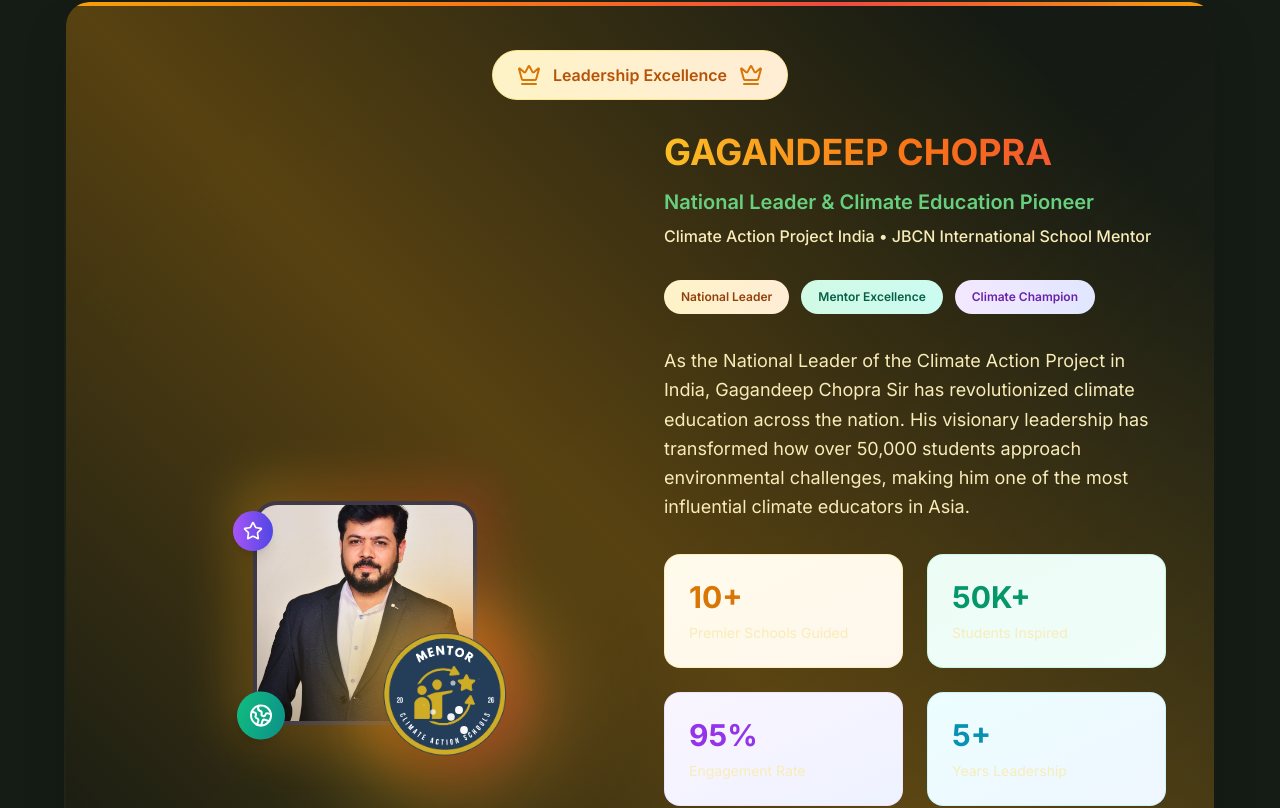
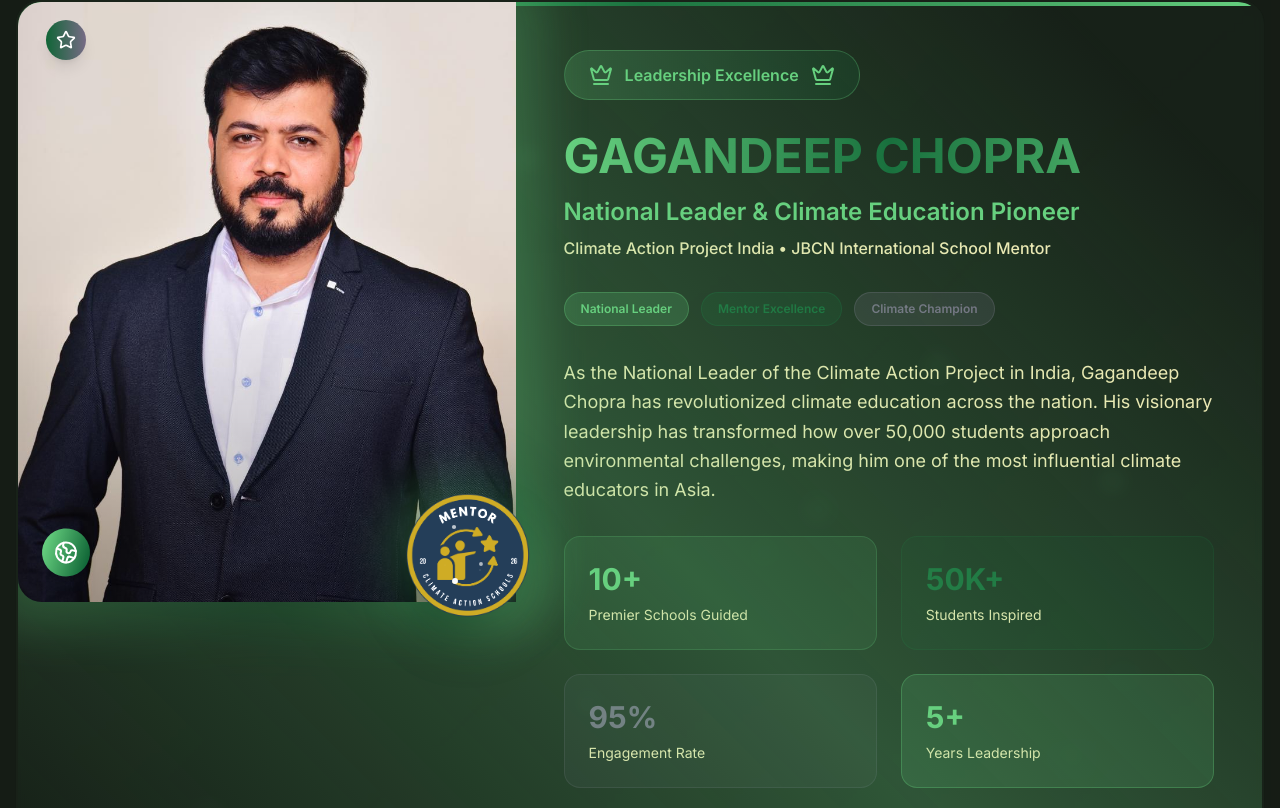
Before and after one commit to GrapheneScar/earth-revive-pulse-40, a React (Vite) app: page /collaborators in a window 1280 px wide. Shown: the part 5213-6021 px from the top of the page. Built offline with nearby package versions, Linux system fonts and the light colour scheme.

Commit message:
Update mentor card layout

```diff
--- a/src/components/EnhancedMentorCard.tsx
+++ b/src/components/EnhancedMentorCard.tsx
@@ -1,27 +1,27 @@
 import { motion } from "framer-motion";
-import { Card } from "@/components/ui/card";
+import { Card, CardContent } from "@/components/ui/card";
 import { Badge } from "@/components/ui/badge";
 import { Users, Award, TreePine, Target, Star, Crown, Globe2 } from "lucide-react";
 
 const EnhancedMentorCard = () => {
   return (
     <motion.div
-      className="relative max-w-6xl mx-auto"
+      className="relative max-w-7xl mx-auto"
       initial={{ opacity: 0, scale: 0.9 }}
       whileInView={{ opacity: 1, scale: 1 }}
       transition={{ duration: 0.8, delay: 0.3 }}
       viewport={{ once: true }}
     >
       {/* Elegant Background with floating elements */}
-      <div className="absolute inset-0 bg-gradient-to-br from-amber-500/5 via-orange-500/5 to-red-500/5 rounded-3xl" />
+      <div className="absolute inset-0 bg-gradient-to-br from-primary/5 via-secondary/5 to-primary/5 rounded-3xl" />
 
       {/* Floating geometric shapes */}
       {[...Array(15)].map((_, i) => (
         <motion.div
           key={i}
           className={`absolute w-6 h-6 ${
-            i % 3 === 0 ? 'bg-amber-400/10' :
-            i % 3 === 1 ? 'bg-orange-400/10' : 'bg-red-400/10'
+            i % 3 === 0 ? 'bg-primary/10' :
+            i % 3 === 1 ? 'bg-secondary/10' : 'bg-primary/15'
           } rounded-full blur-sm`}
           style={{
             left: `${10 + Math.random() * 80}%`,
@@ -42,12 +42,12 @@ const EnhancedMentorCard = () => {
         />
       ))}
 
-      <Card className="relative overflow-hidden border-2 border-transparent bg-gradient-to-br from-background via-background/95 to-amber-500/5 shadow-2xl">
+      <Card className="relative overflow-hidden border-2 border-transparent bg-card/50 backdrop-blur-sm shadow-glow">
         {/* Sophisticated border animation */}
         <motion.div
           className="absolute inset-0 rounded-lg"
           style={{
-            background: 'linear-gradient(45deg, transparent 30%, rgba(245, 158, 11, 0.3) 50%, transparent 70%), linear-gradient(90deg, #f59e0b, #f97316, #ef4444, #f59e0b)',
+            background: 'linear-gradient(45deg, transparent 30%, hsl(var(--primary) / 0.3) 50%, transparent 70%), linear-gradient(90deg, hsl(var(--primary)), hsl(var(--secondary)), hsl(var(--primary)))',
             backgroundSize: '200% 200%, 100% 4px',
             backgroundRepeat: 'no-repeat, repeat-x',
             backgroundPosition: '0% 0%, 0% 0%',
@@ -62,36 +62,14 @@ const EnhancedMentorCard = () => {
           }}
         />
 
-        {/* Main content */}
-        <div className="relative p-8 md:p-12">
-          {/* Header with crown icon */}
+        <CardContent className="p-0">
+          <div className="flex flex-col lg:flex-row">
+            {/* Image Section - Left Side */}
+            <div className="lg:w-2/5 relative">
+              <div className="relative h-[400px] lg:h-[600px]">
+                {/* Background glow */}
                 <motion.div
-            className="flex items-center justify-center mb-8"
-            initial={{ opacity: 0, y: -20 }}
-            whileInView={{ opacity: 1, y: 0 }}
-            transition={{ duration: 0.6, delay: 0.5 }}
-            viewport={{ once: true }}
-          >
-            <div className="flex items-center gap-3 px-6 py-3 bg-gradient-to-r from-amber-100 to-orange-100 dark:from-amber-950/30 dark:to-orange-950/30 rounded-full border border-amber-200 dark:border-amber-800">
-              <Crown className="w-6 h-6 text-amber-600" />
-              <span className="text-amber-700 dark:text-amber-300 font-semibold">Leadership Excellence</span>
-              <Crown className="w-6 h-6 text-amber-600" />
-            </div>
-          </motion.div>
-
-          <div className="grid grid-cols-1 lg:grid-cols-2 gap-12 items-center">
-            {/* Profile Section */}
-            <motion.div
-              className="relative flex flex-col items-center"
-              initial={{ opacity: 0, x: -50 }}
-              whileInView={{ opacity: 1, x: 0 }}
-              transition={{ duration: 0.8, delay: 0.6 }}
-              viewport={{ once: true }}
-            >
-              {/* Elegant photo frame */}
-              <div className="relative">
-                <motion.div
-                  className="absolute -inset-4 bg-gradient-to-r from-amber-400 via-orange-500 to-red-500 rounded-3xl opacity-20 blur-xl"
+                  className="absolute -inset-4 bg-gradient-to-r from-primary via-secondary to-primary rounded-3xl opacity-20 blur-xl"
                   animate={{
                     scale: [1, 1.05, 1],
                     opacity: [0.2, 0.3, 0.2],
@@ -103,36 +81,30 @@ const EnhancedMentorCard = () => {
                   }}
                 />
 
-                <div className="relative w-56 h-56 rounded-3xl overflow-hidden border-4 border-gradient-to-br from-amber-300 to-orange-400 shadow-2xl">
+                <div className="relative w-full h-full rounded-none lg:rounded-l-lg overflow-hidden">
                   <img
                     src="/lovable-uploads/gagandeep-sir.jpg"
-                    alt="Gagandeep Singh"
+                    alt="Gagandeep Chopra"
                     className="w-full h-full object-cover"
+                    loading="lazy"
+                    onError={(e) => {
+                      console.error('Mentor image failed to load:', e);
+                      e.currentTarget.style.display = 'none';
+                    }}
                   />
-                  <div className="absolute inset-0 bg-gradient-to-t from-black/20 via-transparent to-transparent" />
+                  <div className="absolute inset-0 bg-gradient-to-t from-black/30 via-transparent to-transparent" />
+                  <div className="absolute inset-0 bg-gradient-to-r from-primary/10 to-secondary/10 opacity-0 hover:opacity-100 transition-opacity duration-500" />
                 </div>
 
                 {/* Static Badge - Bottom Right */}
-                <div className="absolute -bottom-8 -right-8 w-32 h-32">
+                <div className="absolute -bottom-4 -right-4 w-24 h-24 lg:w-32 lg:h-32">
                   <div className="relative w-full h-full">
-                    {/* Multiple glow layers for luxury effect */}
+                    {/* Glow effects */}
                     <motion.div
-                      className="absolute -inset-6 bg-gradient-to-r from-yellow-300 via-amber-400 to-orange-400 rounded-full opacity-30 blur-2xl"
-                      animate={{
-                        scale: [1, 1.4, 1],
-                        opacity: [0.2, 0.5, 0.2],
-                      }}
-                      transition={{
-                        duration: 4,
-                        repeat: Infinity,
-                        ease: "easeInOut"
-                      }}
-                    />
-                    <motion.div
-                      className="absolute -inset-4 bg-gradient-to-r from-amber-400 via-orange-500 to-red-500 rounded-full opacity-40 blur-xl"
+                      className="absolute -inset-4 bg-gradient-to-r from-primary via-secondary to-primary rounded-full opacity-30 blur-xl"
                       animate={{
                         scale: [1, 1.2, 1],
-                        opacity: [0.3, 0.7, 0.3],
+                        opacity: [0.3, 0.6, 0.3],
                         rotate: [0, 180, 360],
                       }}
                       transition={{
@@ -149,10 +121,10 @@ const EnhancedMentorCard = () => {
                     />
 
                     {/* Sparkle effects */}
-                    {[...Array(8)].map((_, i) => (
+                    {[...Array(6)].map((_, i) => (
                       <motion.div
                         key={i}
-                        className="absolute w-2 h-2 bg-white rounded-full opacity-80"
+                        className="absolute w-1.5 h-1.5 bg-white rounded-full opacity-80"
                         style={{
                           top: `${20 + Math.random() * 60}%`,
                           left: `${20 + Math.random() * 60}%`,
@@ -174,7 +146,7 @@ const EnhancedMentorCard = () => {
 
                 {/* Floating achievement icons */}
                 <motion.div
-                  className="absolute -bottom-4 -left-4 w-12 h-12 bg-gradient-to-r from-emerald-500 to-teal-600 rounded-full flex items-center justify-center shadow-lg"
+                  className="absolute bottom-6 left-6 w-12 h-12 bg-gradient-to-r from-primary to-secondary rounded-full flex items-center justify-center shadow-lg"
                   animate={{
                     y: [0, -8, 0],
                     rotate: [0, 360],
@@ -189,7 +161,7 @@ const EnhancedMentorCard = () => {
                 </motion.div>
 
                 <motion.div
-                  className="absolute top-4 -left-6 w-10 h-10 bg-gradient-to-r from-purple-500 to-indigo-600 rounded-full flex items-center justify-center shadow-lg"
+                  className="absolute top-6 left-6 w-10 h-10 bg-gradient-to-r from-secondary to-accent rounded-full flex items-center justify-center shadow-lg"
                   animate={{
                     y: [0, -6, 0],
                     x: [0, 4, 0],
@@ -204,9 +176,25 @@ const EnhancedMentorCard = () => {
                   <Star className="w-5 h-5 text-white" />
                 </motion.div>
               </div>
+            </div>
+
+            {/* Content Section - Right Side */}
+            <div className="lg:w-3/5 p-8 lg:p-12">
+              {/* Header with crown icon */}
+              <motion.div
+                className="flex items-center justify-center lg:justify-start mb-8"
+                initial={{ opacity: 0, y: -20 }}
+                whileInView={{ opacity: 1, y: 0 }}
+                transition={{ duration: 0.6, delay: 0.5 }}
+                viewport={{ once: true }}
+              >
+                <div className="flex items-center gap-3 px-6 py-3 bg-gradient-to-r from-primary/20 to-secondary/20 rounded-full border border-primary/30">
+                  <Crown className="w-6 h-6 text-primary" />
+                  <span className="text-primary font-semibold">Leadership Excellence</span>
+                  <Crown className="w-6 h-6 text-primary" />
+                </div>
               </motion.div>
 
-            {/* Info Section */}
               <motion.div
                 className="space-y-8"
                 initial={{ opacity: 0, x: 50 }}
@@ -217,7 +205,7 @@ const EnhancedMentorCard = () => {
                 {/* Name and Title */}
                 <div className="space-y-4">
                   <motion.h3
-                  className="text-3xl md:text-4xl font-bold bg-gradient-to-r from-amber-400 via-orange-500 to-red-500 bg-clip-text text-transparent"
+                    className="text-3xl md:text-4xl lg:text-5xl font-bold bg-gradient-to-r from-primary via-secondary to-primary bg-clip-text text-transparent"
                     initial={{ opacity: 0, y: 20 }}
                     whileInView={{ opacity: 1, y: 0 }}
                     transition={{ duration: 0.6, delay: 0.8 }}
@@ -233,7 +221,7 @@ const EnhancedMentorCard = () => {
                     transition={{ duration: 0.6, delay: 0.9 }}
                     viewport={{ once: true }}
                   >
-                  <h4 className="text-xl font-semibold text-primary">
+                    <h4 className="text-xl lg:text-2xl font-semibold text-primary">
                       National Leader & Climate Education Pioneer
                     </h4>
                     <p className="text-muted-foreground font-medium">
@@ -250,13 +238,13 @@ const EnhancedMentorCard = () => {
                   transition={{ duration: 0.6, delay: 1 }}
                   viewport={{ once: true }}
                 >
-                <Badge className="bg-gradient-to-r from-amber-100 to-orange-100 text-amber-800 dark:from-amber-950/50 dark:to-orange-950/50 dark:text-amber-200 px-4 py-2">
+                  <Badge className="bg-primary/20 text-primary border border-primary/30 px-4 py-2">
                     National Leader
                   </Badge>
-                <Badge className="bg-gradient-to-r from-emerald-100 to-teal-100 text-emerald-800 dark:from-emerald-950/50 dark:to-teal-950/50 dark:text-emerald-200 px-4 py-2">
+                  <Badge className="bg-secondary/20 text-secondary border border-secondary/30 px-4 py-2">
                     Mentor Excellence
                   </Badge>
-                <Badge className="bg-gradient-to-r from-purple-100 to-indigo-100 text-purple-800 dark:from-purple-950/50 dark:to-indigo-950/50 dark:text-purple-200 px-4 py-2">
+                  <Badge className="bg-accent/20 text-accent border border-accent/30 px-4 py-2">
                     Climate Champion
                   </Badge>
                 </motion.div>
@@ -269,7 +257,7 @@ const EnhancedMentorCard = () => {
                   transition={{ duration: 0.6, delay: 1.1 }}
                   viewport={{ once: true }}
                 >
-                As the National Leader of the Climate Action Project in India, Gagandeep Chopra Sir has revolutionized climate education across the nation. His visionary leadership has transformed how over 50,000 students approach environmental challenges, making him one of the most influential climate educators in Asia.
+                  As the National Leader of the Climate Action Project in India, Gagandeep Chopra has revolutionized climate education across the nation. His visionary leadership has transformed how over 50,000 students approach environmental challenges, making him one of the most influential climate educators in Asia.
                 </motion.p>
 
                 {/* Stats Grid */}
@@ -280,20 +268,20 @@ const EnhancedMentorCard = () => {
                   transition={{ duration: 0.6, delay: 1.2 }}
                   viewport={{ once: true }}
                 >
-                <div className="bg-gradient-to-br from-amber-50 to-orange-50 dark:from-amber-950/20 dark:to-orange-950/20 p-6 rounded-2xl border border-amber-200/50 dark:border-amber-800/50">
-                  <div className="text-3xl font-bold text-amber-600 mb-2">10+</div>
+                  <div className="bg-primary/10 p-6 rounded-2xl border border-primary/20">
+                    <div className="text-3xl font-bold text-primary mb-2">10+</div>
                     <div className="text-sm text-muted-foreground">Premier Schools Guided</div>
                   </div>
-                <div className="bg-gradient-to-br from-emerald-50 to-teal-50 dark:from-emerald-950/20 dark:to-teal-950/20 p-6 rounded-2xl border border-emerald-200/50 dark:border-emerald-800/50">
-                  <div className="text-3xl font-bold text-emerald-600 mb-2">50K+</div>
+                  <div className="bg-secondary/10 p-6 rounded-2xl border border-secondary/20">
+                    <div className="text-3xl font-bold text-secondary mb-2">50K+</div>
                     <div className="text-sm text-muted-foreground">Students Inspired</div>
                   </div>
-                <div className="bg-gradient-to-br from-purple-50 to-indigo-50 dark:from-purple-950/20 dark:to-indigo-950/20 p-6 rounded-2xl border border-purple-200/50 dark:border-purple-800/50">
-                  <div className="text-3xl font-bold text-purple-600 mb-2">95%</div>
+                  <div className="bg-accent/10 p-6 rounded-2xl border border-accent/20">
+                    <div className="text-3xl font-bold text-accent mb-2">95%</div>
                     <div className="text-sm text-muted-foreground">Engagement Rate</div>
                   </div>
-                <div className="bg-gradient-to-br from-cyan-50 to-blue-50 dark:from-cyan-950/20 dark:to-blue-950/20 p-6 rounded-2xl border border-cyan-200/50 dark:border-cyan-800/50">
-                  <div className="text-3xl font-bold text-cyan-600 mb-2">5+</div>
+                  <div className="bg-primary/15 p-6 rounded-2xl border border-primary/30">
+                    <div className="text-3xl font-bold text-primary mb-2">5+</div>
                     <div className="text-sm text-muted-foreground">Years Leadership</div>
                   </div>
                 </motion.div>
@@ -312,10 +300,10 @@ const EnhancedMentorCard = () => {
                   </h5>
                   <div className="space-y-3">
                     {[
-                    { icon: Award, text: "Spearheaded India's largest school climate action network", color: "text-amber-500" },
-                    { icon: TreePine, text: "Developed curriculum framework adopted nationally", color: "text-emerald-500" },
-                    { icon: Target, text: "Achieved 95% student engagement rate in climate programs", color: "text-blue-500" },
-                    { icon: Globe2, text: "Established partnerships with international climate organizations", color: "text-purple-500" }
+                      { icon: Award, text: "Spearheaded India's largest school climate action network", color: "text-primary" },
+                      { icon: TreePine, text: "Developed curriculum framework adopted nationally", color: "text-secondary" },
+                      { icon: Target, text: "Achieved 95% student engagement rate in climate programs", color: "text-accent" },
+                      { icon: Globe2, text: "Established partnerships with international climate organizations", color: "text-primary" }
                     ].map((achievement, index) => (
                       <motion.div
                         key={index}
@@ -334,6 +322,7 @@ const EnhancedMentorCard = () => {
               </motion.div>
             </div>
           </div>
+        </CardContent>
       </Card>
     </motion.div>
   );
```
Lines whose indentation alone changed are shown as unchanged.
